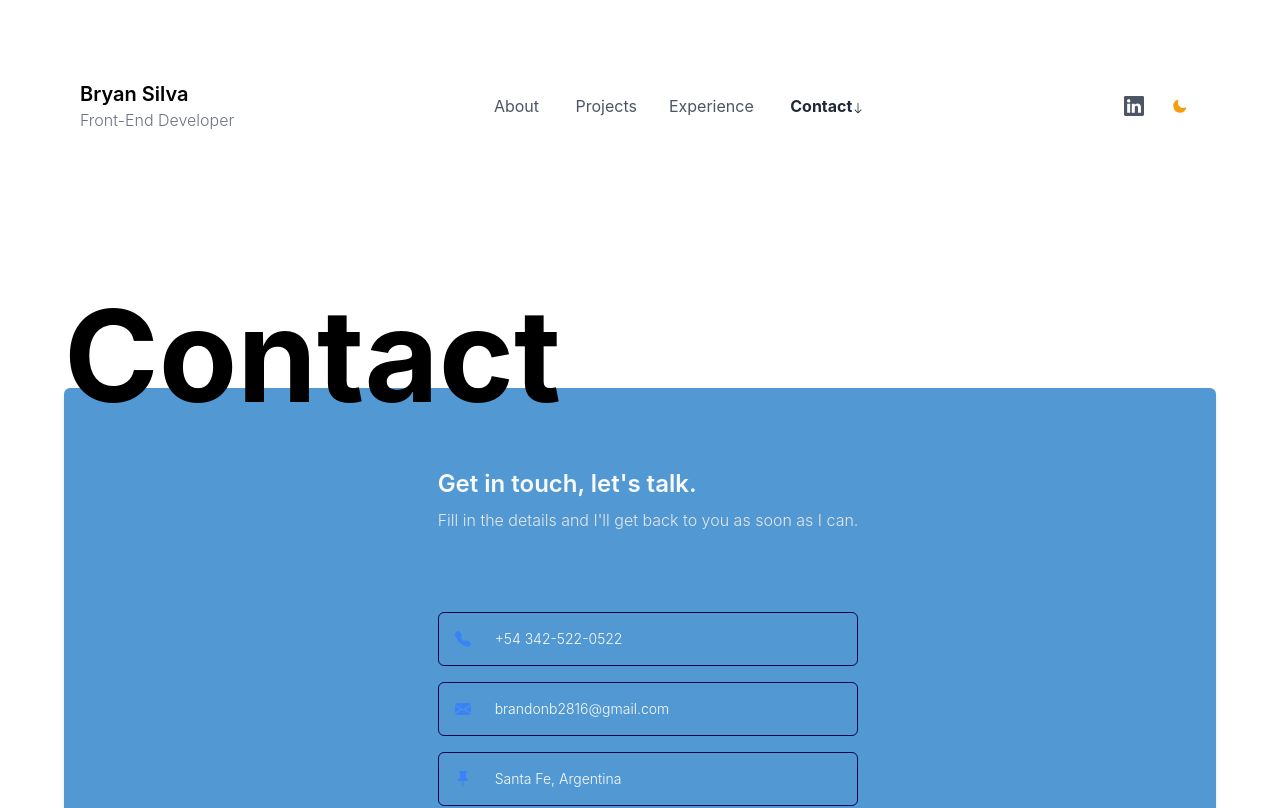
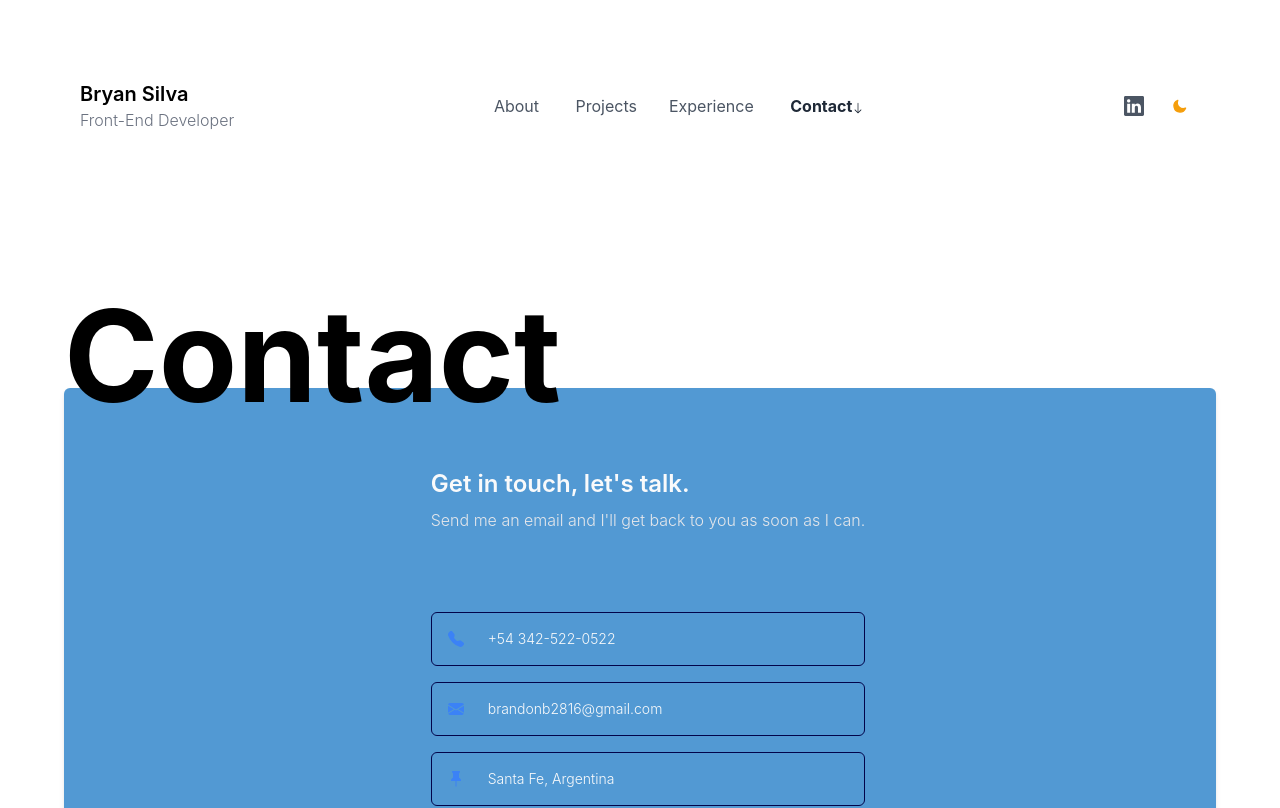
Before and after one commit to bryan2811/bryandev.tech, a Next.js app: page /contact in a window 1280 px wide. Shown: the top 808 px of the page. Built offline with nearby package versions, Linux system fonts and the light colour scheme.

Commit message:
Updating Contact Page

```diff
--- a/components/Contact.js
+++ b/components/Contact.js
@@ -17,7 +17,7 @@ export default function Contact() {
                 Get in touch, let's talk.
               </h1>
               <p className="mt-2 text-base font-light text-gray-200">
-                Fill in the details and I'll get back to you as soon as I can.
+              Send me an email and I'll get back to you as soon as I can.
               </p>
             </header>
             <div className="inline-flex flex-col w-full my-20 icons-container">
```
